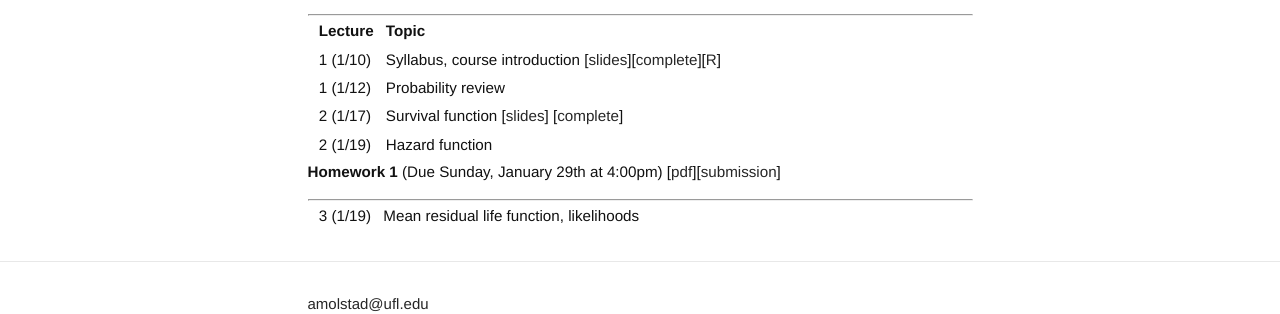
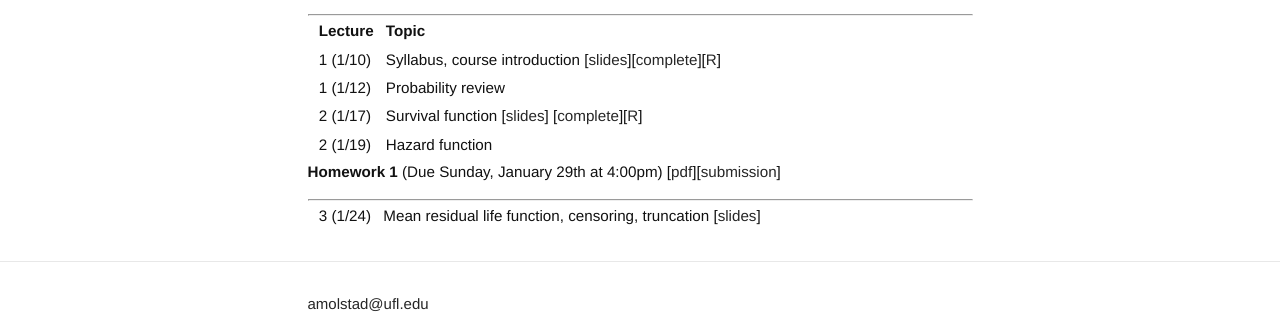
Before and after one commit to ajmolstad/ajmolstad.github.io, a Jekyll site: the page built from S23_STA4712.md, in a window 1280 px wide. Shown: the part 237-551 px from the top of the page. Built offline with Jekyll 4.4.1, drawn with Linux system fonts in a browser that asks for light colours.

Commit message:
Update S23_STA4712.md

```diff
--- a/S23_STA4712.md
+++ b/S23_STA4712.md
@@ -18,7 +18,7 @@ Note that you must be logged into your UFL eLearning account to access course ma
 ||  **Lecture** ||  **Topic** ||
 || 1 (1/10)  || Syllabus, course introduction [[slides](https://ufl.instructure.com/files/75228930/download?download_frd=1)][[complete](https://ufl.instructure.com/files/75314367/download?download_frd=1)][[R](https://ufl.instructure.com/files/75305571/download?download_frd=1)] ||
 || 1 (1/12) || Probability review ||
-|| 2 (1/17) || Survival function [[slides](https://ufl.instructure.com/files/75358093/download?download_frd=1)] [[complete](https://ufl.instructure.com/files/75358075/download?download_frd=1)] ||
+|| 2 (1/17) || Survival function [[slides](https://ufl.instructure.com/files/75358093/download?download_frd=1)] [[complete](https://ufl.instructure.com/files/75358075/download?download_frd=1)][[R](https://ufl.instructure.com/files/75476505/download?download_frd=1)] ||
 || 2 (1/19) || Hazard function ||
 
 **Homework 1** (Due Sunday, January 29th at 4:00pm) [[pdf](https://ufl.instructure.com/files/75387993/download?download_frd=1)][[submission](https://ufl.instructure.com/courses/473413/assignments/5567475)]
@@ -26,4 +26,4 @@ Note that you must be logged into your UFL eLearning account to access course ma
 ---------------
 
 
-|| 3 (1/19) || Mean residual life function, likelihoods ||
+|| 3 (1/24) || Mean residual life function, censoring, truncation [[slides](https://ufl.instructure.com/files/75476498/download?download_frd=1)] ||
```
